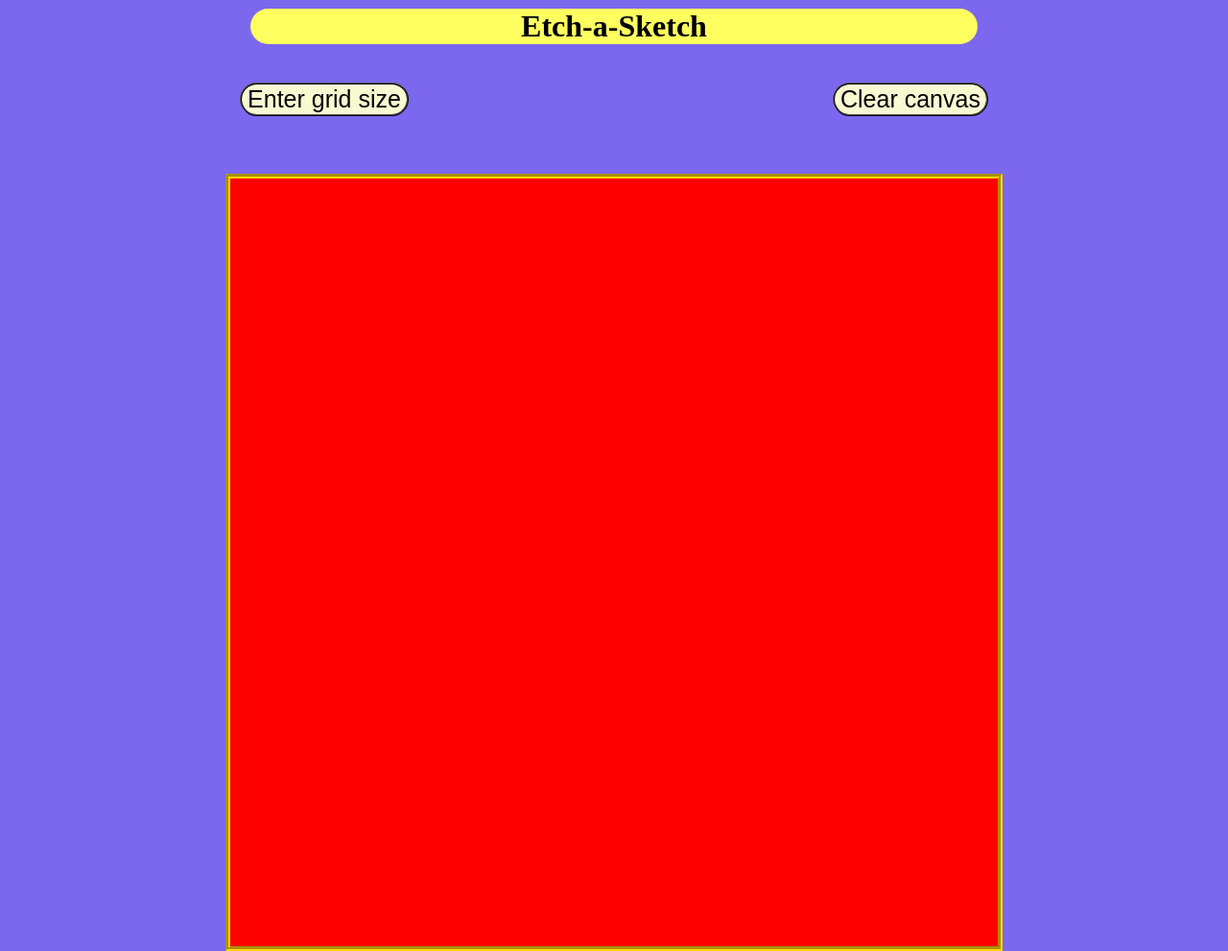
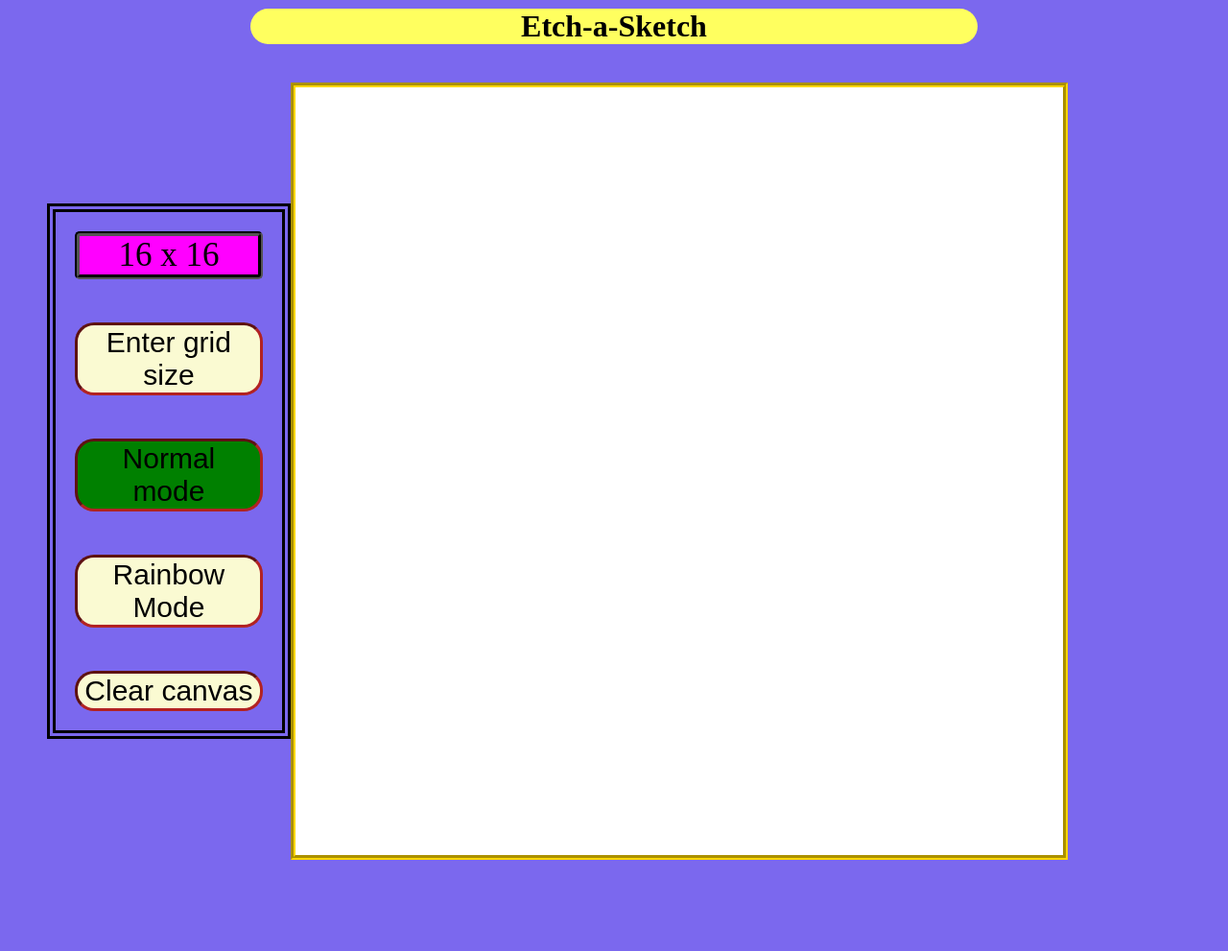
Before and after one commit to CastelShal/Etch-a-sketch, a plain HTML site: page index.html in a window 1280 px wide. Shown: the whole page at 96% size. After the commit the page ends 945 px from the top, so only its background shows below. Drawn offline with Linux system fonts and the light colour scheme.

Commit message:
Completed with GUI and features

```diff
--- a/index.html
+++ b/index.html
@@ -12,12 +12,18 @@
     <h1 id="title">
         Etch-a-Sketch
     </h1>
-    <div class="options">
-        <button class="opt" id="get-size">Enter grid size</button>
-        <button class="opt" id="clear-canvas">Clear canvas</button>
-    </div>
-    <div class="wrapper">
+    <div class="active-area">
+        <div class="options">
+            <div class="display">16 x 16</div>
+            <button class="opt" id="get-size">Enter grid size</button>
+            <button class="opt" id="nm-mode">Normal mode</button>
+            <button class="opt" id="rb-mode">Rainbow Mode</button>
+            <button class="opt" id="clear-canvas">Clear canvas</button>
+        </div>
 
+        <div class="o-wrap">
+            <div class="wrapper"></div>
+        </div>
     </div>
 </body>
 </html>
--- a/index.js
+++ b/index.js
@@ -1,18 +1,46 @@
 const wrapper = document.querySelector('div.wrapper');
 const clearButton = document.getElementById('clear-canvas');
 const sizeButton = document.getElementById('get-size');
+const normal = document.getElementById('nm-mode');
+const rbow = document.getElementById('rb-mode');
+const display = document.querySelector('.display');
 let gridSize = 16;
-renderGrid(gridSize);
+display.textContent = `${gridSize} x ${gridSize}`;
+rbg = false;
+normal.style.backgroundColor = 'green';
 
 clearButton.onclick = () => renderGrid(gridSize);
 sizeButton.onclick = getSize;
+normal.onclick = ev=>{
+    rbg = false;
+    normal.style.backgroundColor = 'green';
+    rbow.style.removeProperty('background-color');
+}
+rbow.onclick = ev =>{
+    rbg = true;
+    rbow.style.backgroundColor = 'green';
+    normal.style.removeProperty('background-color');
+}
+
+renderGrid();
 
 function changeColor(){
-    this.style.backgroundColor = 'blue';
+    if(rbg){
+        const randoColors = [];
+        for(i=0;i<3;i++){
+            randoColors[i] = Math.floor(Math.random() * 256);
+        }
+        this.style.backgroundColor = `rgb(${randoColors[0]},${randoColors[1]},${randoColors[2]}`;
+    }
+    else{
+        this.style.backgroundColor = 'blue';
+    }
+
 }
 
 function renderGrid(){
     wrapper.replaceChildren();       //clears the wrapper grid
+    display.textContent = `${gridSize} x ${gridSize}`;
     for(i=0;i<gridSize;i++){
         let flexdiv = document.createElement('div');
         flexdiv.classList.add("flex-div");
@@ -21,6 +49,7 @@ function renderGrid(){
         for(let j=0;j<gridSize;j++){
             let elem = document.createElement('div');
             elem.classList.add('cell');
+            elem.setAttribute('data-id',0);
             elem.onmouseover = changeColor;
             flexdiv.appendChild(elem);
         }
--- a/style.css
+++ b/style.css
@@ -12,9 +12,22 @@ body{
     border-radius: 20px;
 }
 
+.active-area{
+    display:flex;
+    flex-flow:row nowrap;
+    align-items: center;
+    justify-content: space-between;
+    margin:40px;
+}
+
+.o-wrap{
+    flex: 7 1 auto;
+    padding-right: 10%;
+}
+
 .wrapper{
     width: 800px;
-    height:800px;
+    height: 800px;
     margin: 0px auto;
     display:flex;
     flex-flow: column nowrap;
@@ -29,27 +42,34 @@ body{
 }
 
 .cell{
-    background-color: red;
+    background-color: rgb(255, 255, 255);
     flex: 1 1 auto;
     /* margin:1px; */
 }
 
 .options{
-    height:55px;
+    display:flex;
+    flex-flow:column nowrap;
+    justify-content: space-around;
+    gap:45px;
     padding:20px;
-    display:flex;
-    flex-flow:row nowrap;
-    justify-content: space-around;
-    margin: 20px 0px;
-    /*background: linear-gradient(90deg, rgba(131,58,180,1) 0%, rgba(211,25,25,1) 50%, rgba(252,176,69,1) 100%);*/
+    border: 9px black double;
 }
 
 .opt{
-    font-size: 25px;
-    width:fit-content;
-    height:fit-content;
+    flex:1 1 auto;
+    font-size: 30px;
     border-radius: 20px;
-    border-style:ridge;
+    border:0.11em firebrick;
+    border-style:inset;
     background-color:lightgoldenrodyellow ;
-    /* color:white; */
 }
+
+.display{
+    font-size: 35px;
+    text-align: center;
+    background-color: fuchsia;
+    border-radius: 5px;
+    border:5px black groove;
+
+}
```
